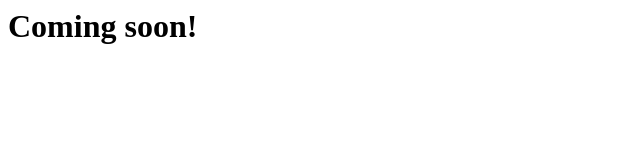
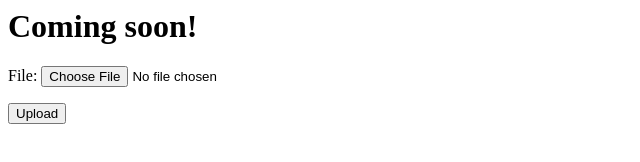
Before and after one commit to danielkim85/yophrase, a plain HTML site: page index.html in a window 1280 px wide. Shown: the whole page, without its empty margins (0-640 px from the left). Drawn offline with Linux system fonts and the light colour scheme.

```diff
--- a/index.html
+++ b/index.html
@@ -4,5 +4,9 @@
 	</head>
 	<body>
 		<h1>Coming soon!</h1>
+        <form enctype="multipart/form-data" action="/python/save_file.py" method="post">
+            <p>File: <input type="file" name="file"></p>
+            <p><input type="submit" value="Upload"></p>
+        </form>
 	</body>
 </html>
```
